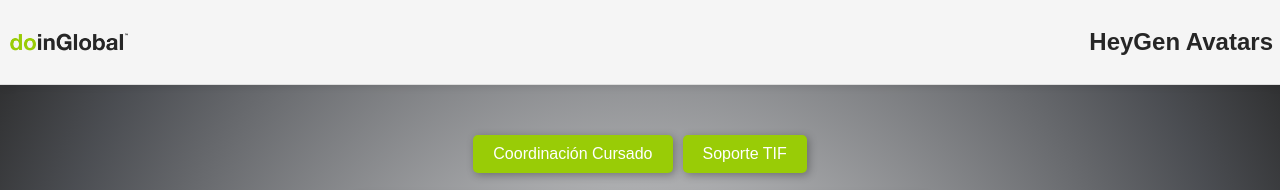
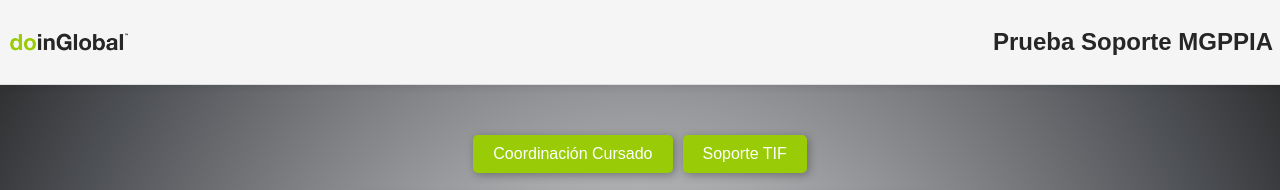
Before and after one commit to doinGlobalContents/AVATARLANDINGTEST, a plain HTML site: page index.html in a window 1280 px wide. Shown: the top 190 px of the page. Drawn offline with Linux system fonts and the light colour scheme.

Commit message:
Update index.html

```diff
--- a/index.html
+++ b/index.html
@@ -87,7 +87,7 @@
 <body>
     <header>
         <img src="LOGO DOINGLOBAL.png" alt="Company Logo">
-        <h1>HeyGen Avatars</h1>
+        <h1>Prueba Soporte MGPPIA</h1>
     </header>
     <main>
         <div class="button-container">
```
